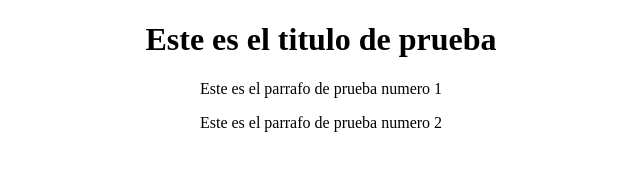
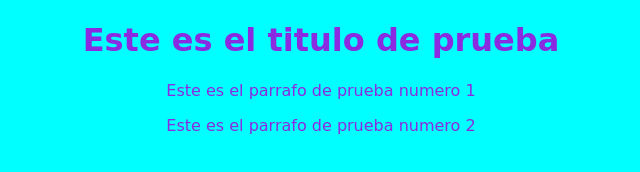
Before and after one commit to sergechv/practica-git, a plain HTML site: page index.html in a window 1280 px wide. Shown: the whole page, without its empty margins (319-959 px from the left). Drawn offline with Linux system fonts and the light colour scheme.

Commit message:
Se agrego estilos al archivo

```diff
--- a/estilos.css
+++ b/estilos.css
@@ -1,4 +1,7 @@
 body
 {
     text-align: center;
+    color: blueviolet;
+    background-color: cyan;
+    font-family: cursive;
 }
```
